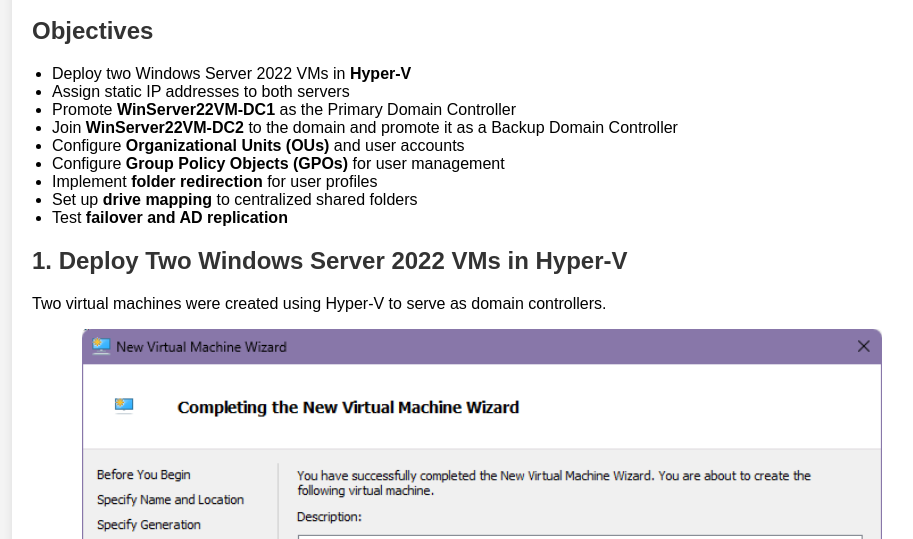
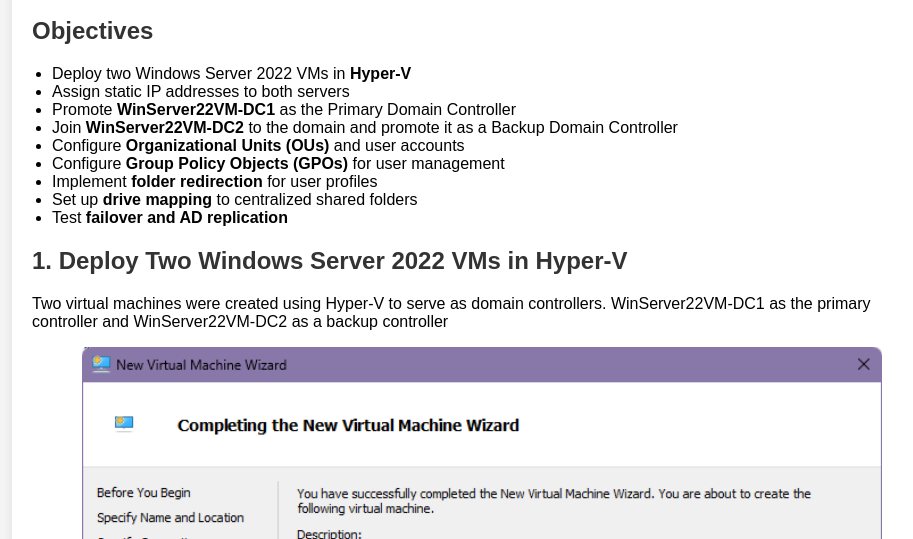
Before and after one commit to EbenezerJohnson823/windows-server-ad, a plain HTML site: page index.html in a window 1280 px wide. Shown: the part 261-800 px from the top of the page, without its empty margins (158-1071 px from the left). Drawn offline with Linux system fonts and the light colour scheme.

Commit message:
Update index.html

```diff
--- a/index.html
+++ b/index.html
@@ -70,7 +70,7 @@
         </ul>
 
         <h2>1. Deploy Two Windows Server 2022 VMs in Hyper-V</h2>
-        <p>Two virtual machines were created using Hyper-V to serve as domain controllers.</p>
+        <p>Two virtual machines were created using Hyper-V to serve as domain controllers. WinServer22VM-DC1 as the primary controller and WinServer22VM-DC2 as a backup controller</p>
         <img src="img/screenshots/VM1_Summary.png" alt="Hyper-V VM Setup">
         <img src="img/screenshots/VM1_ServerOS1.png" alt="Hyper-V VM Setup">
         <img src="img/screenshots/VM2_summary.png" alt="Hyper-V VM Setup">
```
